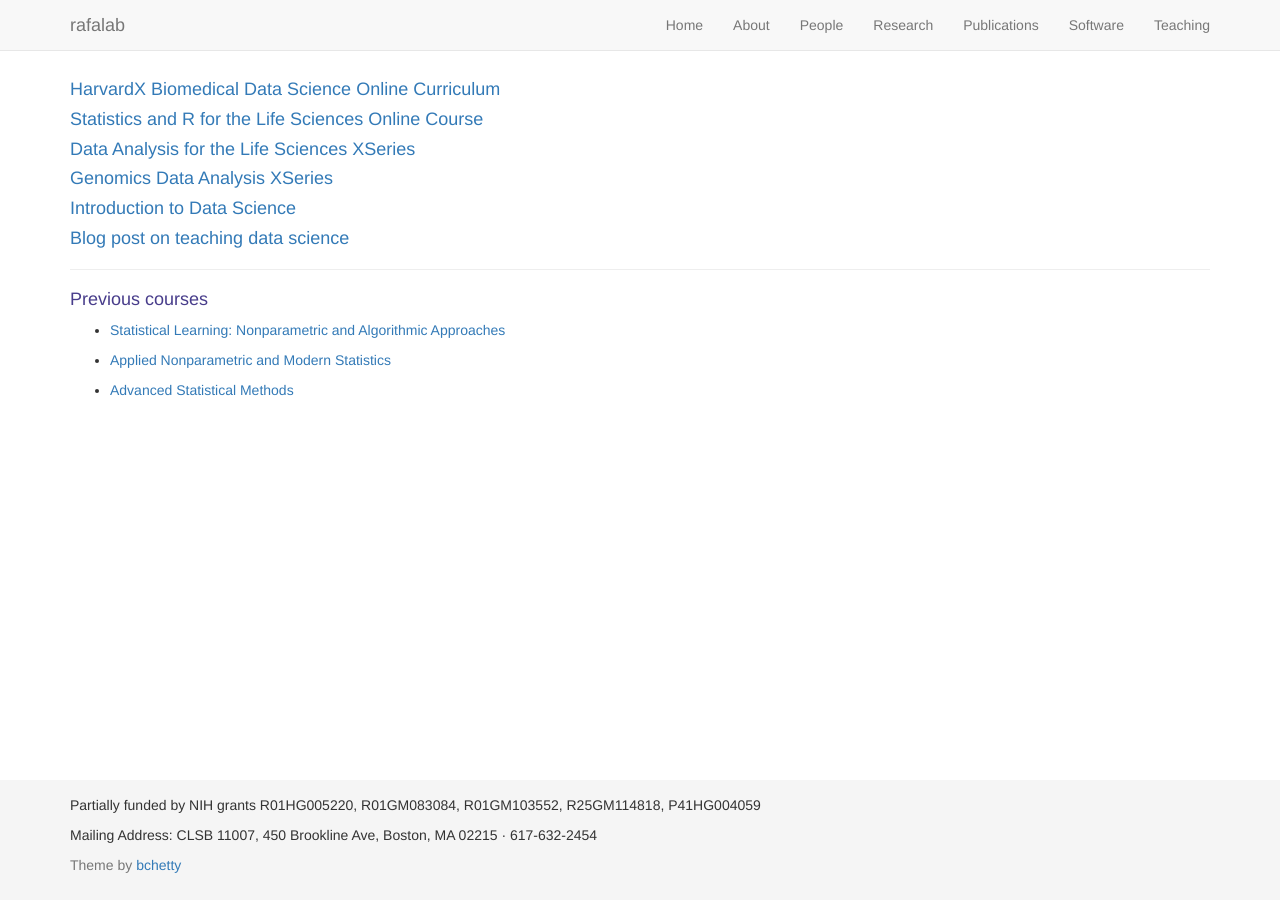
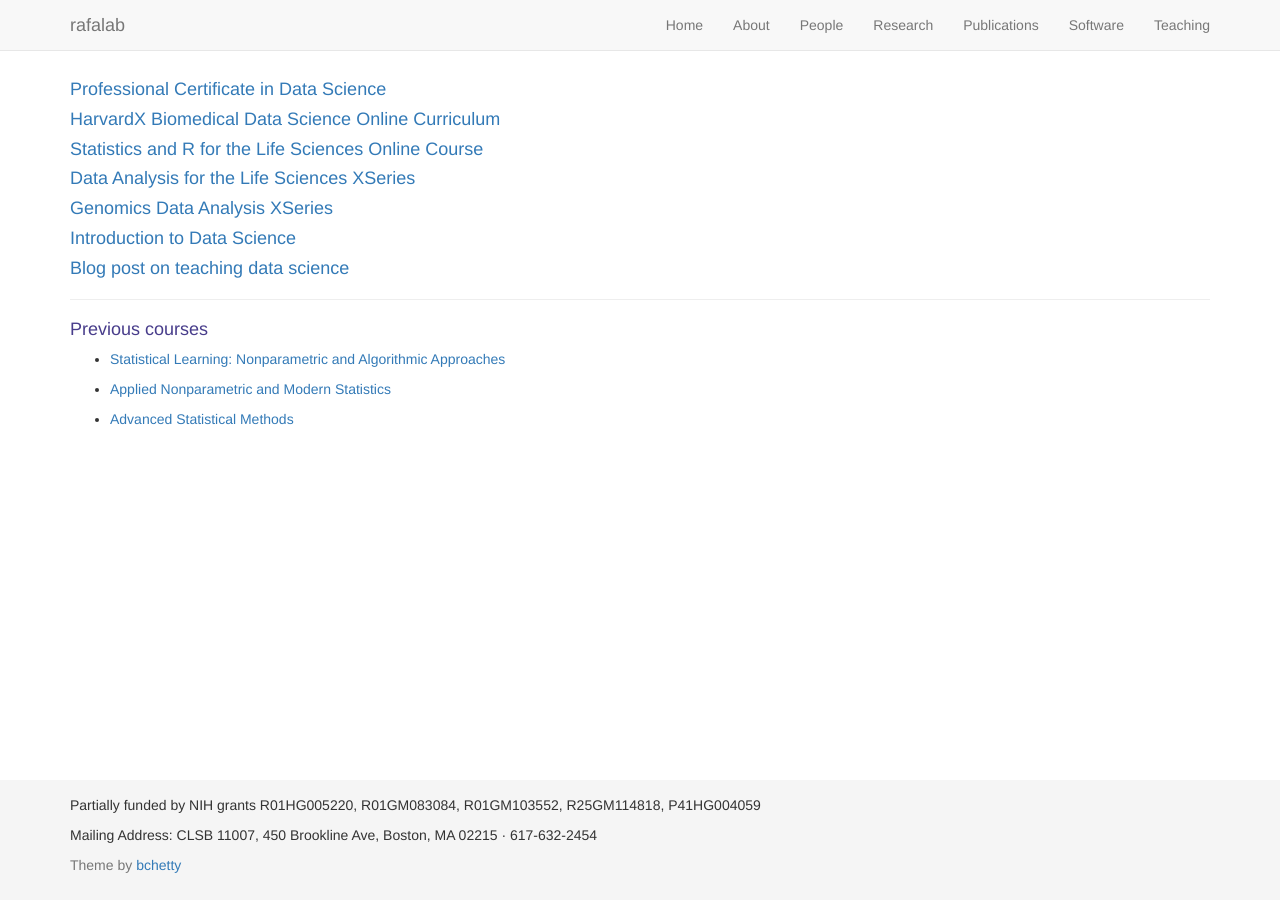
Before and after one commit to rafalab/rafalab.github.io, a Jekyll site: the page built from pages/teaching.md, in a window 1280 px wide. Built offline with Jekyll 4.4.1, drawn with Linux system fonts in a browser that asks for light colours; nearby versions of some CDN libraries.

Commit message:
adding a course

```diff
--- a/pages/teaching.md
+++ b/pages/teaching.md
@@ -3,6 +3,7 @@
 title: Teaching
 ---
 
+#### [Professional Certificate in Data Science](https://online-learning.harvard.edu/series/professional-certificate-data-science)
 
 #### [HarvardX Biomedical Data Science Online Curriculum](http://rafalab.github.io/pages/harvardx.html)
 
```
